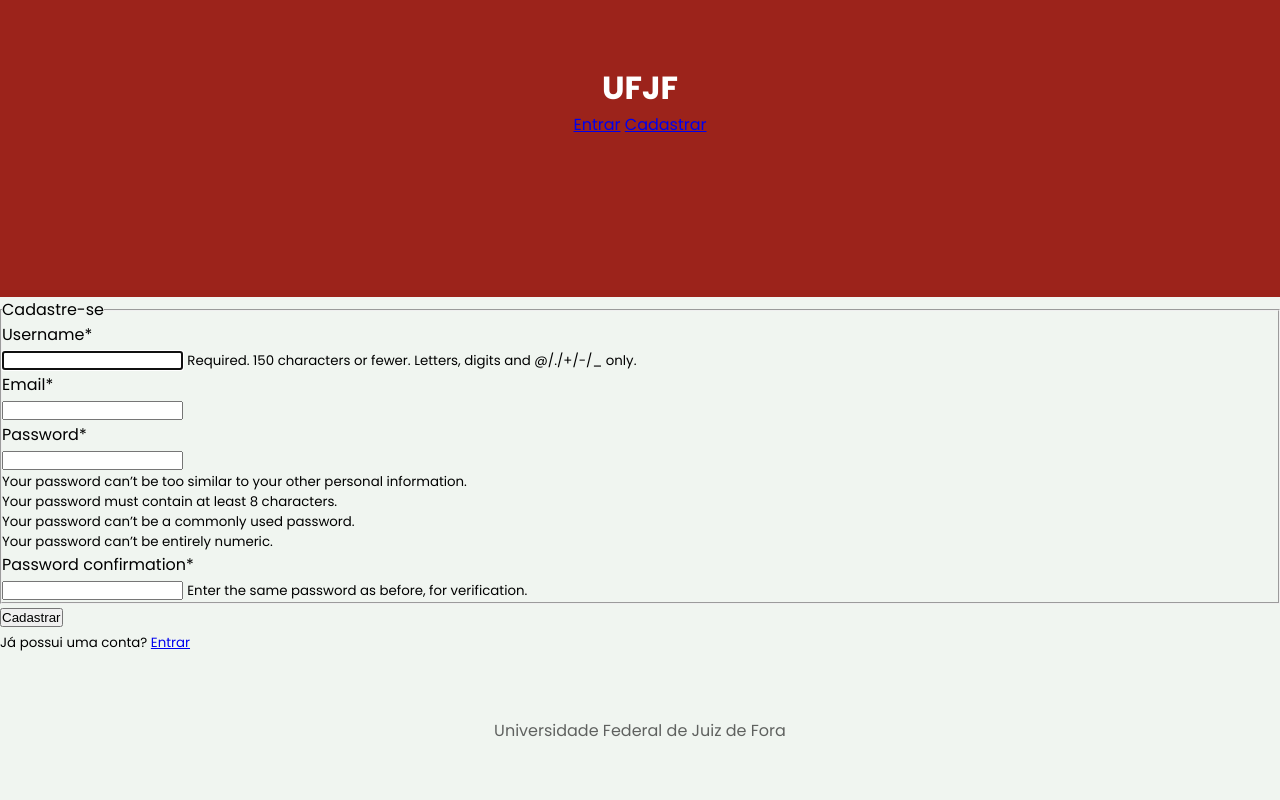
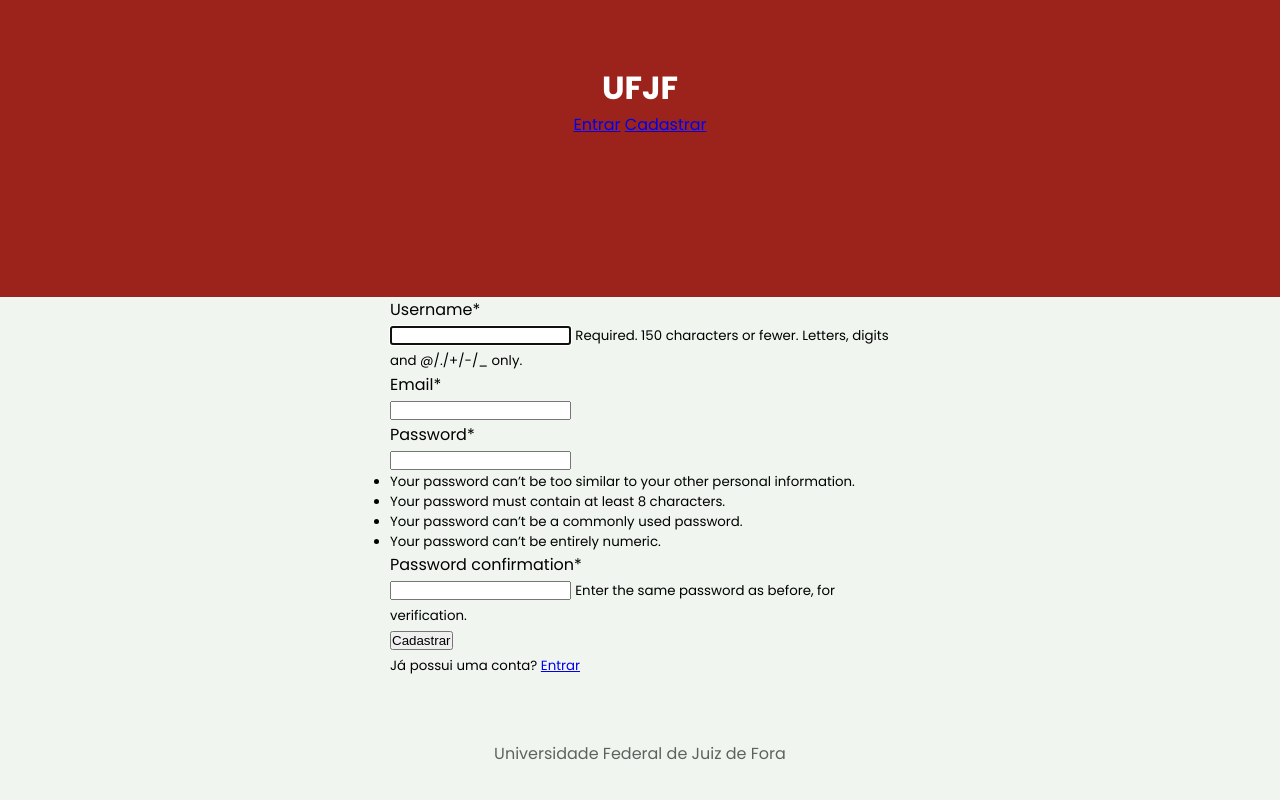
Before and after one commit to juliaavaladares/Gabriel_Gabriel_Julia, a Django app: page /register/ in a window 1280 px wide. Run offline with Django 3.2, Linux system fonts and the light colour scheme; some libraries are stand-ins or nearby versions.

Commit message:
atualização dos templates html

```diff
--- a/novo_chatbot/myvenv/django_chatbot/students/templates/students/register.html
+++ b/novo_chatbot/myvenv/django_chatbot/students/templates/students/register.html
@@ -2,24 +2,24 @@
 {%extends "chatbot/base.html"%}
 {%load crispy_forms_tags%}
 
+{% load static %}
+{% block styles %}
+    <link rel="stylesheet" href="{% static 'chatbot/base.css'%}">
+    <link rel="stylesheet" href="{% static 'students/register.css'%}">
+{% endblock %}
+
 {% block content%}
-    <div class="contente-section">
+    <div class="container">
         <form action="" method="POST">
             {% csrf_token %}
-            <fieldset class="form-group">
-                <legend class="border-bottom mb-4"> Cadastre-se </legend>
-                {{ form | crispy}}
-            </fieldset>
+            {{ form | crispy}}
 
-            <div class="form-group">
-                <button class="btn btn-outline-info" type="submit"> Cadastrar</button>
-
-            </div>
+            <button type="submit"> Cadastrar</button>
         </form>
 
-        <div class="border-top pt-3">
-            <small class="text-muted">
-                Já possui uma conta? <a class="ml-2" href="{%url 'login'%}">Entrar</a>
+        <div class="container-footer">
+            <small class="text-small">
+                Já possui uma conta? <a class="link" href="{%url 'login'%}">Entrar</a>
             </small>
         </div>
     </div>
```
Also changed, not shown: novo_chatbot/myvenv/django_chatbot/students/templates/students/login.html (+11 -8 lines), novo_chatbot/myvenv/django_chatbot/students/templates/students/logout.html (+14 -6 lines), novo_chatbot/myvenv/django_chatbot/students/templates/students/profile.html (+16 -8 lines).
